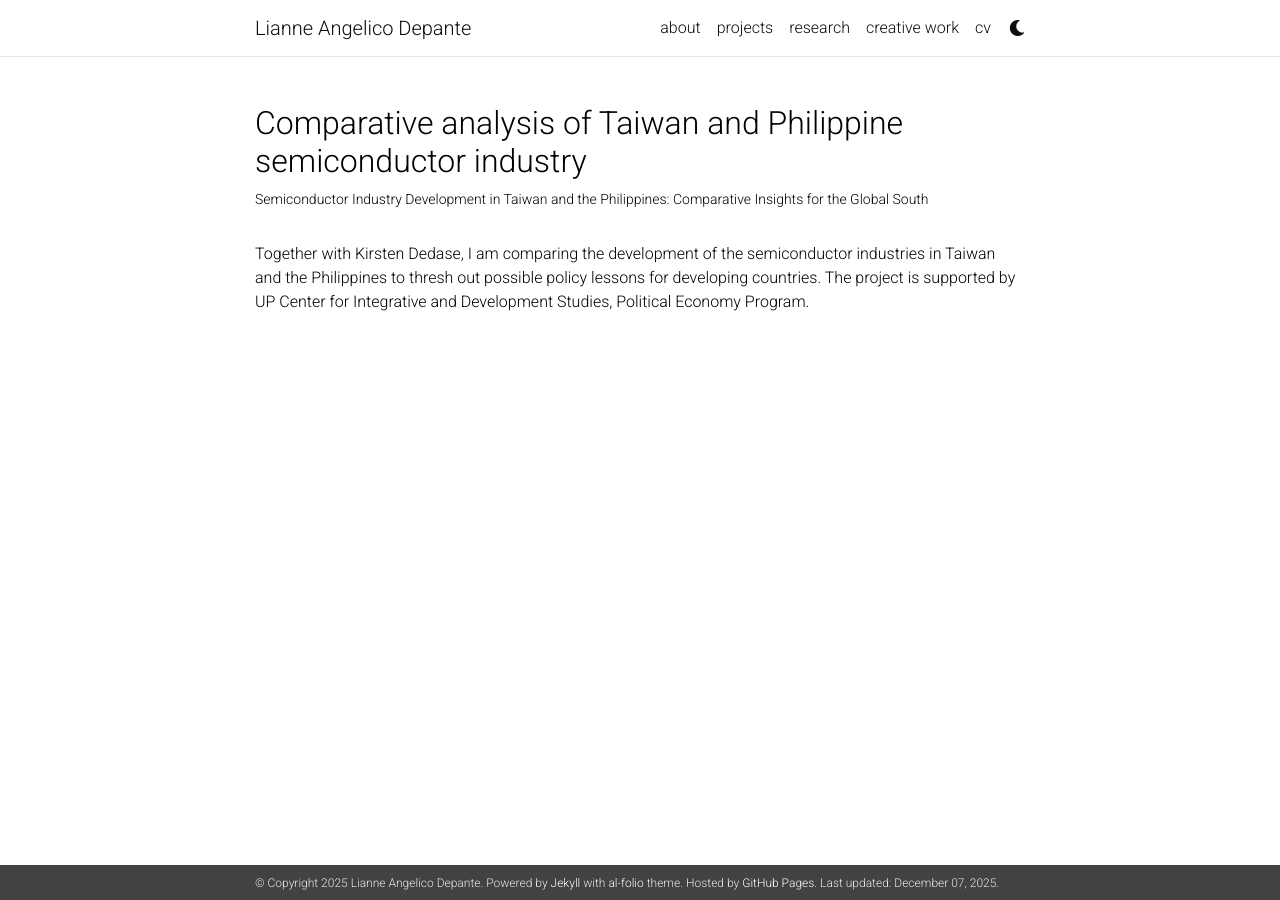
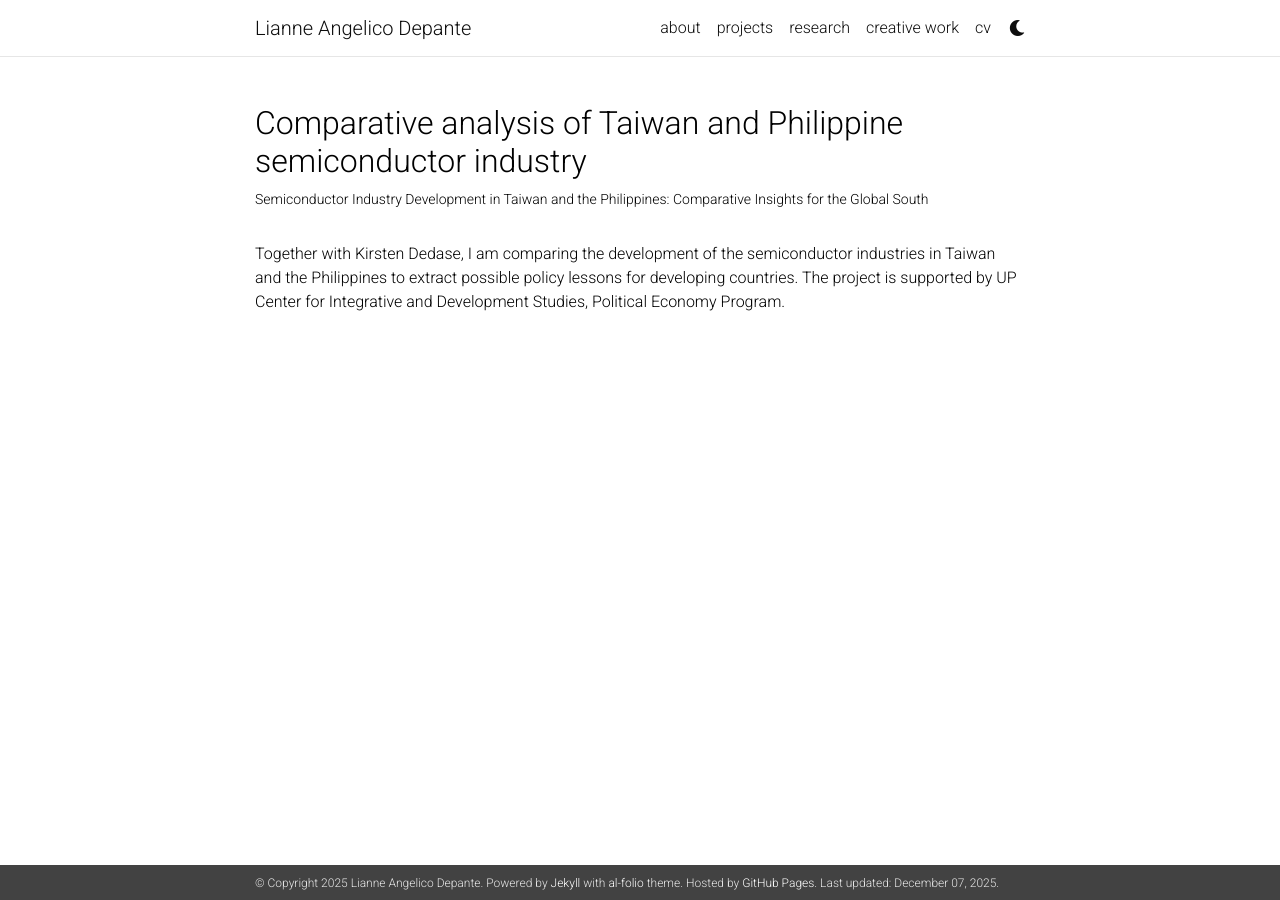
Before and after one commit to liannedepante/liannedepante.github.io, a Jekyll site: the page built from _projects/03_CIDS.md, in a window 1280 px wide. Built offline with Jekyll 4.4.1, drawn with Linux system fonts in a browser that asks for light colours; comment, search, counter and statistics services are not loaded; a style sheet for code colours, icons or effects is not loaded.

Commit message:
Update 03_CIDS.md

```diff
--- a/_projects/03_CIDS.md
+++ b/_projects/03_CIDS.md
@@ -7,4 +7,4 @@ importance: 3
 category: political economy
 ---
 
-Together with Kirsten Dedase, I am comparing the development of the semiconductor industries in Taiwan and the Philippines to thresh out possible policy lessons for developing countries. The project is supported by UP Center for Integrative and Development Studies, Political Economy Program.
+Together with Kirsten Dedase, I am comparing the development of the semiconductor industries in Taiwan and the Philippines to extract possible policy lessons for developing countries. The project is supported by UP Center for Integrative and Development Studies, Political Economy Program.
```
